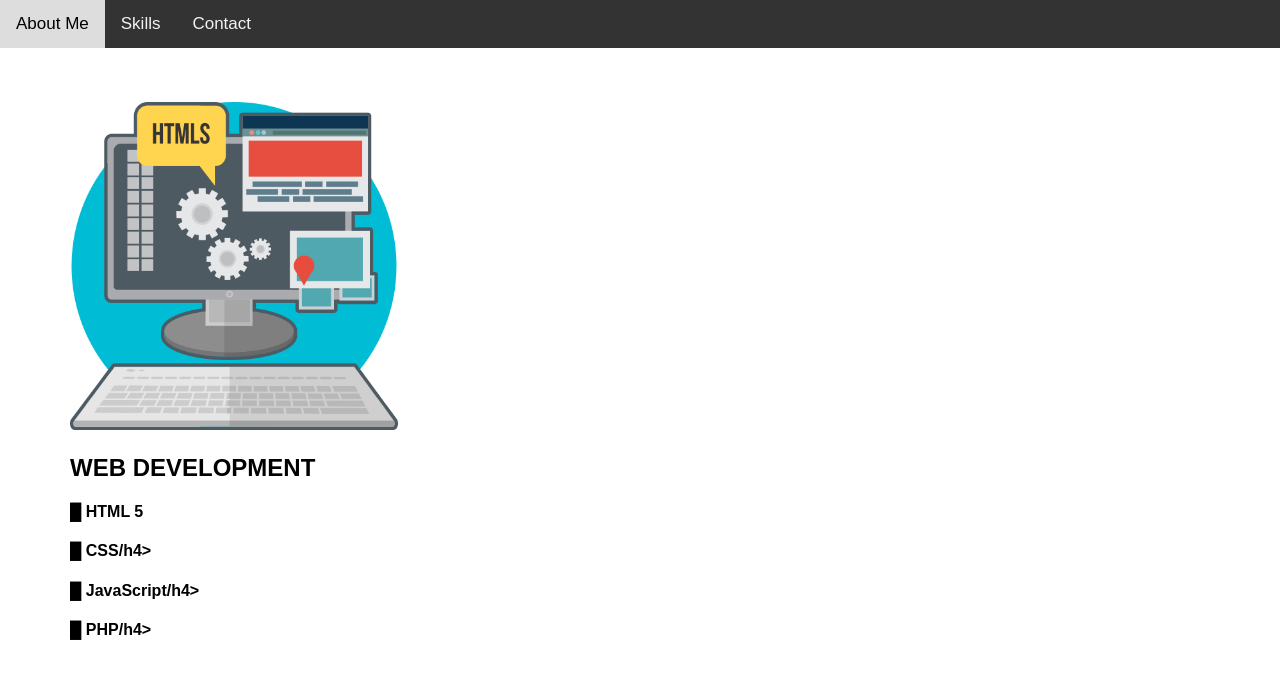
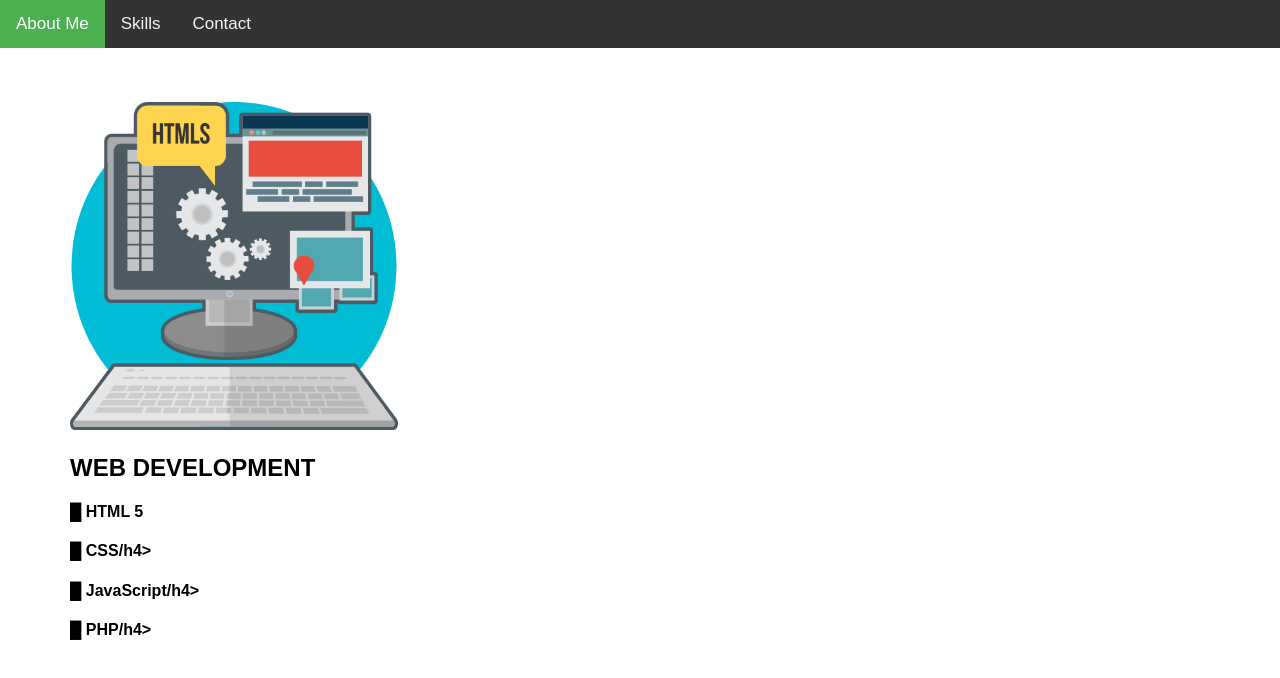
Before and after one commit to romgod22/hi-i-m-jerome-template, a plain HTML site: page skill.html in a window 1280 px wide. Drawn offline with Linux system fonts and the light colour scheme.

Commit message:
Update skill.html

```diff
--- a/skill.html
+++ b/skill.html
@@ -36,7 +36,7 @@ body {
 <body>
 
 <div class="topnav">
-  <a class="index" href="index.html">About Me</a>
+  <a class="active" href="index.html">About Me</a>
   <a href="skill.html">Skills</a>
   <a href="#contact">Contact</a>
 </div>
```
